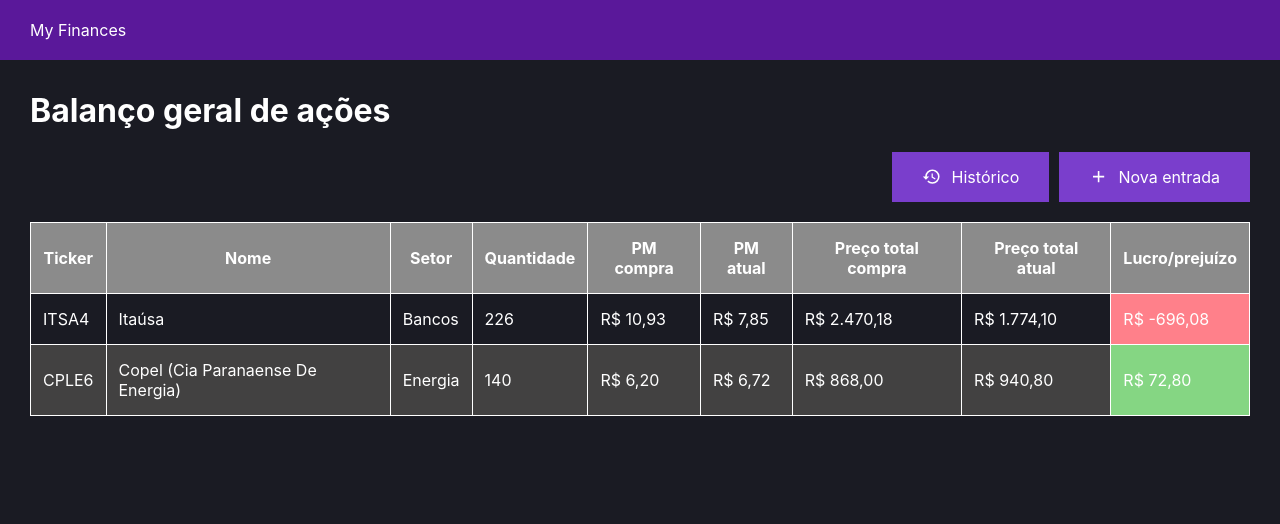
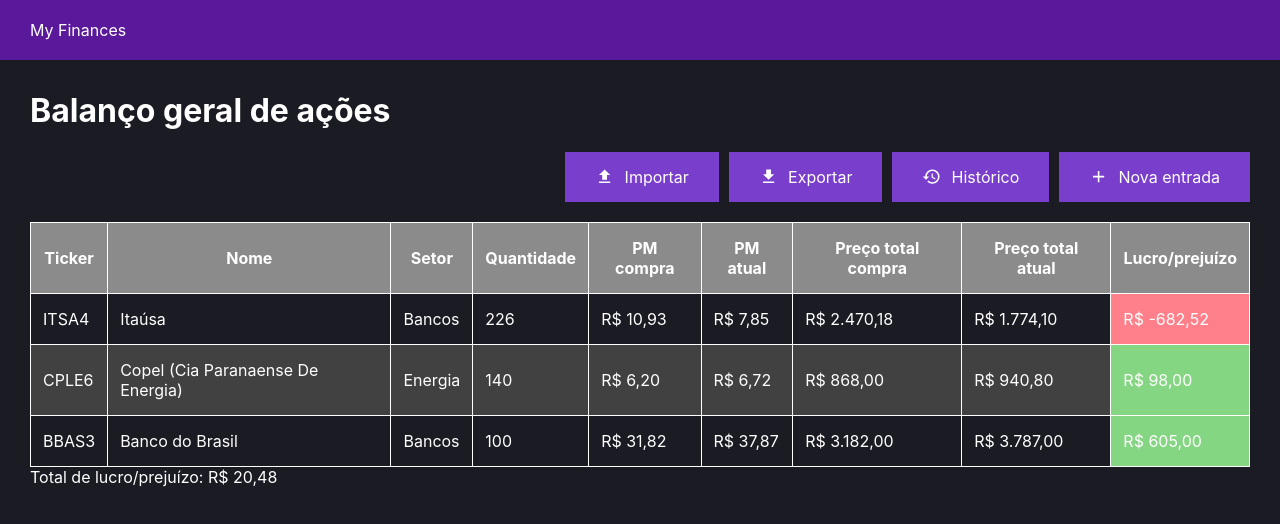
Before and after one commit to leticiaDomingues/my-finances, a React (Create React App) app: page /acoes in a window 1280 px wide. Shown: the top 524 px of the page. Built offline with nearby package versions, Linux system fonts and the light colour scheme.

Commit message:
Import/Export buttons

```diff
--- /dev/null
+++ b/src/components/export-button/ExportButton.tsx
@@ -0,0 +1,33 @@
+import { MdDownload } from "react-icons/md";
+
+interface IExportButtonProps {
+    fileName: string;
+    data: any;
+}
+
+const ExportButton = (props: IExportButtonProps) => {
+    const { fileName, data } = props;
+
+    const exportJson = () => {
+        const blob = new Blob([JSON.stringify(data, null, 2)], { type: "application/json" });
+        const link = document.createElement("a");
+
+        const href = URL.createObjectURL(blob);
+        link.href = href;
+        link.download = fileName + ".json";
+        document.body.appendChild(link);
+        link.click();
+
+        document.body.removeChild(link);
+        URL.revokeObjectURL(href);
+    }
+
+    return (
+        <button onClick={_ => exportJson()}>
+            <MdDownload className="icon" />
+            Exportar
+        </button>
+    )
+}
+
+export default ExportButton;
--- /dev/null
+++ b/src/components/import-button/ImportButton.tsx
@@ -0,0 +1,36 @@
+import { useRef } from "react";
+import { MdUpload } from "react-icons/md";
+
+interface ImportButtonProps {
+    onLoad: (d: any) => void
+}
+
+const ImportButton = (props: ImportButtonProps) => {
+    const fileReaderRef = useRef<HTMLInputElement>(null);
+
+    const importStocks = async (e: any ) => {
+        const reader = new FileReader();
+        reader.onload = async (e) => {
+            if (e.target) {
+                const text = e.target.result as string;
+                props.onLoad(JSON.parse(text));
+            }
+        };
+        reader.readAsText(e.target?.files[0]);
+    }
+
+    const openFileReader = () => {
+        fileReaderRef.current?.click();
+    };
+
+
+    return (
+        <button onClick={_ => openFileReader()}>
+            <input type="file" onChange={(e) => importStocks(e)} ref={fileReaderRef} />
+            <MdUpload className="icon" />
+            Importar
+        </button>
+    )
+}
+
+export default ImportButton;
--- a/src/components/table/Table.tsx
+++ b/src/components/table/Table.tsx
@@ -17,18 +17,18 @@ const Table = (props: TableProps) => {
             <table className="Table">
                 <thead>
                     <tr>
-                        { headers.map(h =><th>{h.label}</th>) }
+                        { headers.map(h =><th key={h.key}>{h.label}</th>) }
                     </tr>
                 </thead>
                 <tbody>
                     {
                         data.map(d =>(
-                            <tr>
+                            <tr key={d.ticker}>
                                 {
                                     headers.map(h => {
                                         const value = h.formatter ? h.formatter(d[h.key]) : d[h.key];
                                         const className = h.conditionalClass ? h.conditionalClass(d[h.key]) : "";
-                                        return ( <td className={className}>{value}</td> );
+                                        return ( <td key={d.ticker+h.key} className={className}>{value}</td> );
                                     })
                                 }
                             </tr>
--- a/src/data/stocks.ts
+++ b/src/data/stocks.ts
@@ -14,7 +14,9 @@ interface Stock {
 
 enum Category {
     BANKS = 'Bancos',
-    ENERGY = 'Energia'
+    ENERGY = 'Energia',
+    FINANTIAL = 'Financeiro',
+    CONSUMPTION_RETAIL = 'Consumo e Varejo'
 }
 
 const StocksData = [
@@ -27,7 +29,7 @@ const StocksData = [
         avgCurrentPrice: 7.85,
         totalPurchasePrice: 2470.18,
         totalCurrentPrice: 1774.10,
-        profitLoss: -696.08
+        profitLoss: -682.52
     } as Stock,
     {
         ticker: 'CPLE6',
@@ -38,7 +40,18 @@ const StocksData = [
         avgCurrentPrice: 6.72,
         totalPurchasePrice: 868.00,
         totalCurrentPrice: 940.80,
-        profitLoss: 72.80
+        profitLoss: 98.0
+    } as Stock,
+    {
+        ticker: 'BBAS3',
+        name: 'Banco do Brasil',
+        category: Category.BANKS,
+        qty: 100,
+        avgPurchasePrice: 31.82,
+        avgCurrentPrice: 37.87,
+        totalPurchasePrice: 3182.00,
+        totalCurrentPrice: 3787.00,
+        profitLoss: 605.00
     } as Stock
 ];
 
--- a/src/views/stocks/Stocks.css
+++ b/src/views/stocks/Stocks.css
@@ -32,3 +32,7 @@
     margin-right: 10px;
     font-size: 1.2rem;
 }
+
+.stocks input[type=file] {
+    display: none;
+}
--- a/src/views/stocks/Stocks.tsx
+++ b/src/views/stocks/Stocks.tsx
@@ -2,13 +2,23 @@ import "./Stocks.css";
 import Table from "../../components/table/Table";
 import { MdHistory, MdAdd } from "react-icons/md";
 import StocksData, { StocksHeaders } from "../../data/stocks";
+import { currencyFormatter } from "../../utils/formatter";
+import { useState } from "react";
+import ExportButton from "../../components/export-button/ExportButton";
+import ImportButton from "../../components/import-button/ImportButton";
 
 const Stocks = () => {
+    const [ stocks, setStocks ] = useState(StocksData);
+
+    const profitOrLoss = stocks.map(d => d.profitLoss).reduce((acc, curr) => acc + curr, 0);
+
     return (
         <div className="stocks">
             <h1>Balanço geral de ações</h1>
             <div className="actions">
-            <button>
+                <ImportButton onLoad={setStocks}/>
+                <ExportButton fileName="stocks" data={stocks} />
+                <button>
                     <MdHistory className="icon" />
                     Histórico
                 </button>
@@ -16,8 +26,10 @@ const Stocks = () => {
                     <MdAdd className="icon" />
                     Nova entrada
                 </button>
+
             </div>
-            <Table headers={StocksHeaders} data={StocksData}/>
+            <Table headers={StocksHeaders} data={stocks}/>
+            Total de lucro/prejuízo: {currencyFormatter(profitOrLoss)}
         </div>
     );
 };
```
